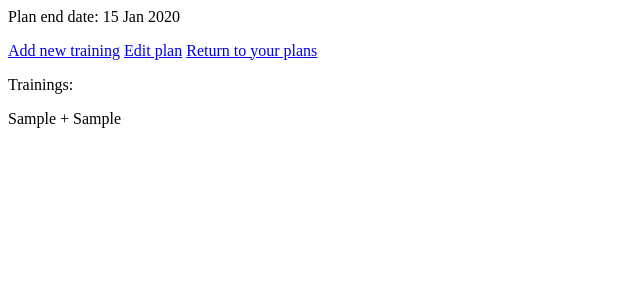
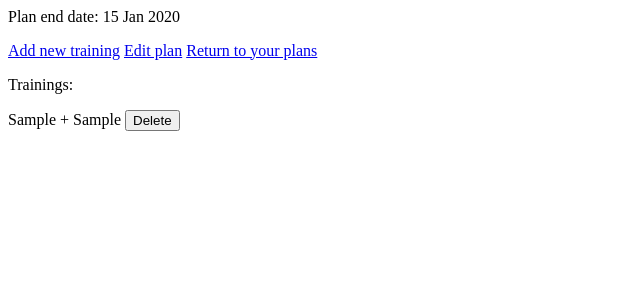
Before and after one commit to Gribek/RunSchedule, a Django app: page /runapp/training_plan/1 in a window 1280 px wide. Shown: the part 121-421 px from the top of the page, without its empty margins (0-640 px from the left). Run offline with Django 3.2, Linux system fonts and the light colour scheme; a user stored in the database is signed in; tables that the repository leaves empty hold one stand-in row (values such as "Sample post").

Commit message:
Add delete button next to each listed trainig

```diff
--- a/runapp/templates/runapp/training_plan_details.html
+++ b/runapp/templates/runapp/training_plan_details.html
@@ -23,7 +23,12 @@
     <div>
         <p>Trainings:</p>
         {% for training in training_plan.training_set.all %}
-            {{ training }}
+            <div>
+                {{ training }}
+                <form style="display: inline">
+                    <button formmethod="get" formaction="{% url 'runapp:training_delete' training.pk %}">Delete</button>
+                </form>
+            </div>
         {% empty %}
             <p>No trainings planed</p>
         {% endfor %}
```
